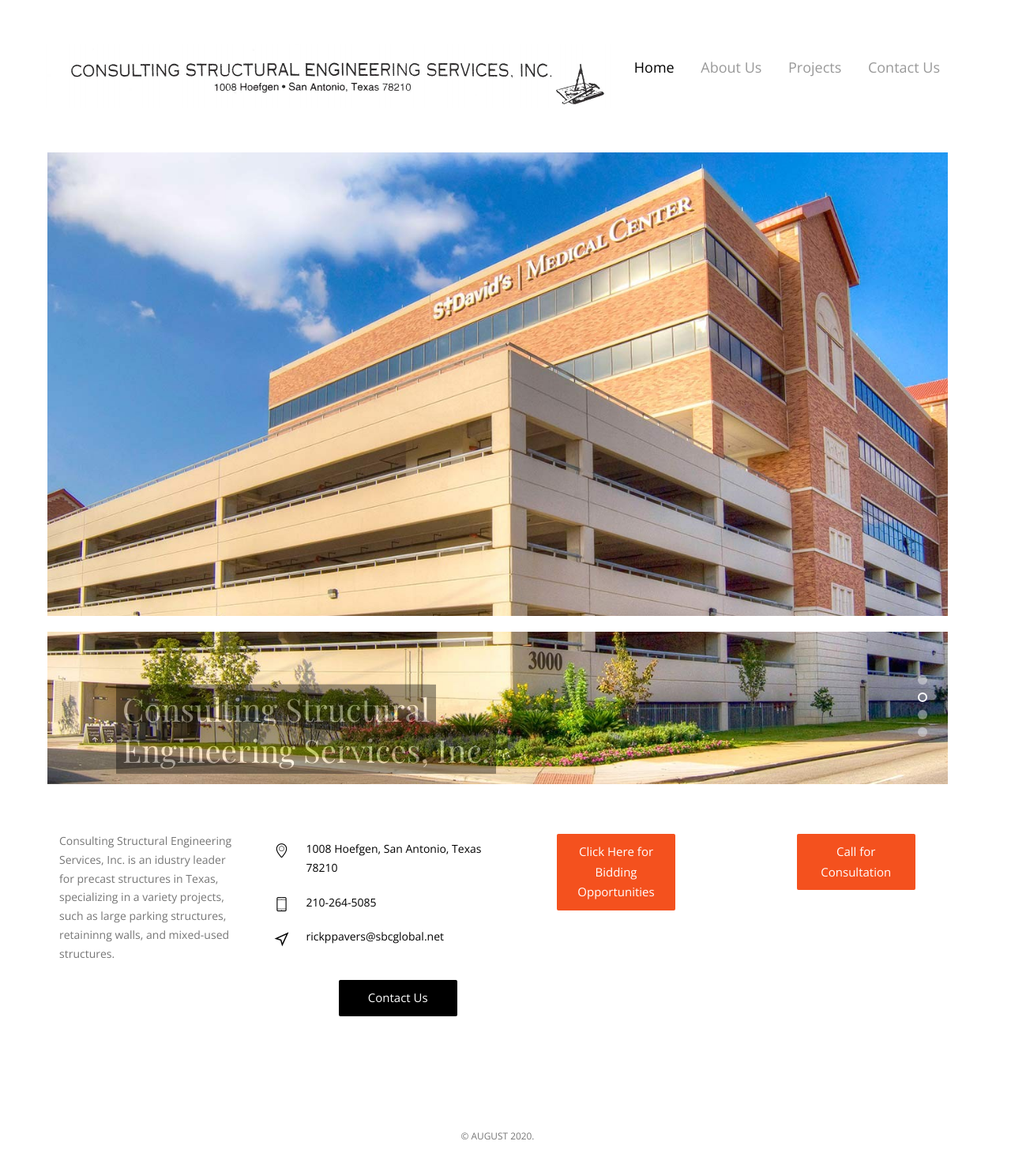
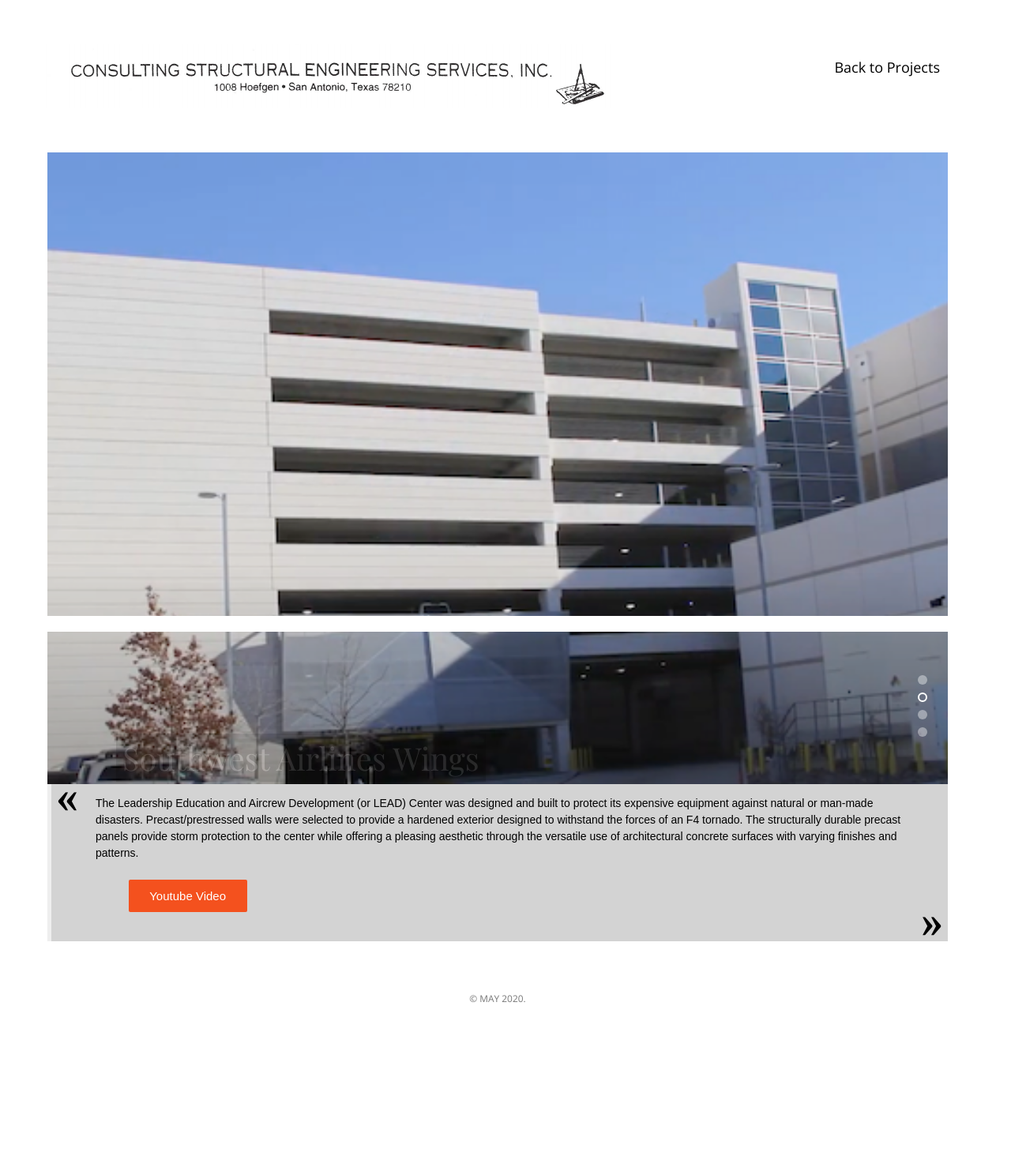
Before and after one commit to katepenshorn/katepenshorn.github.io, a plain HTML site: page uha1.html in a window 1280 px wide. Shown: the whole page at 79% size. After the commit the page ends 1316 px from the top, so only its background shows below. Drawn offline with nearby package versions, Linux system fonts and the light colour scheme; files whose address does not match are found by name.

Commit message:
update to projects
projects

```diff
--- a/index.html
+++ b/uha1.html
@@ -57,10 +57,7 @@
 					</div>
 					<div class="col-sm-10 text-right menu-1">
 						<ul>
-							<li class="active"><a href="index.html">Home</a></li>
-							<li><a href="about us.html">About Us</a></li>
-							<li><a href="projects.html">Projects</a></li>
-							<li><a href="contact.html">Contact Us</a></li>
+							<li class="active"><a href="projects.html">Back to Projects</a></li>
 						</ul>
 					</div>
 				</div>
@@ -74,94 +71,75 @@
 		<aside id="fh5co-hero">
 			<div class="flexslider">
 				<ul class="slides">
-			   	<li style="background-image: url(images/img2.jpg);">
+			   	<li style="background-image: url(images/sw.jpg);">
 			   		<div class="overlay"></div>
 			   		<div class="container-fluid">
 			   			<div class="row">
 				   			<div class="col-md-6 col-xs-8 col-md-offset-1 slider-text">
 				   				<div class="slider-text-inner">
-				   					<h1><a href="#">Consulting Structural Engineering Services, Inc. </a></h1>
+				   					<h1><a href="https://www.youtube.com/watch?v=82e-K4XdPsQ&feature=player_embedded&fbclid=IwAR3XovxKro75WRSpIdNLv20uqMDsyO1KPipI4-w6CQVXHd6mbi44uaCTa0Y">Southwest Airlines Wings</a></h1>
 
 				   				</div>
 				   			</div>
 				   		</div>
 			   		</div>
 			   	</li>
-			   	<li style="background-image: url(images/img1.jpg);">
+			   	<li style="background-image: url(images/swpicture.png);">
 			   		<div class="overlay"></div>
 			   		<div class="container-fluid">
 			   			<div class="row">
 				   			<div class="col-md-6 col-xs-8 col-md-offset-1 slider-text">
 				   				<div class="slider-text-inner">
-				   					<h1><a href="#">Consulting Structural Engineering Services, Inc. </a></h1>
+				   					<h1><a href="https://www.youtube.com/watch?v=82e-K4XdPsQ&feature=player_embedded&fbclid=IwAR3XovxKro75WRSpIdNLv20uqMDsyO1KPipI4-w6CQVXHd6mbi44uaCTa0Y">Southwest Airlines Wings </a></h1>
 				   				</div>
 				   			</div>
 				   		</div>
 			   		</div>
 			   	</li>
-			   	<li style="background-image: url(images/img3.jpeg);">
+			   	<li style="background-image: url(images/swpicture.png);">
 			   		<div class="overlay"></div>
 			   		<div class="container-fluid">
 			   			<div class="row">
 				   			<div class="col-md-6 col-xs-8 col-md-offset-1 slider-text">
 				   				<div class="slider-text-inner">
-				   					<h1><a href="#">Consulting Structural Engineering Services, Inc. </a></h1>
+				   					<h1><a href="https://www.youtube.com/watch?v=82e-K4XdPsQ&feature=player_embedded&fbclid=IwAR3XovxKro75WRSpIdNLv20uqMDsyO1KPipI4-w6CQVXHd6mbi44uaCTa0Y">Southwest Airlines Wings </a></h1>
 				   				</div>
 				   			</div>
 				   		</div>
 			   		</div>
 			   	</li>
-			   	<li style="background-image: url(images/img5.jpg);">
+			   	<li style="background-image: url(images/youtube-logo.webp);">
 			   		<div class="overlay"></div>
 			   		<div class="container-fluid">
 			   			<div class="row">
 				   			<div class="col-md-6 col-xs-8 col-md-offset-1 slider-text">
 				   				<div class="slider-text-inner">
-				   					<h1><a href="#">Consulting Structural Engineering Services, Inc. </a></h1>
+				   					<h1><a href="https://www.youtube.com/watch?v=82e-K4XdPsQ&feature=player_embedded&fbclid=IwAR3XovxKro75WRSpIdNLv20uqMDsyO1KPipI4-w6CQVXHd6mbi44uaCTa0Y">Click Here to See Video </a></h1>
 				   				</div>
 				   			</div>
 				   		</div>
 			   		</div>
 			   	</li>
 			  	</ul>
-		  	</div>
+			  </div>
+              <blockquote lang="fr">The Leadership Education and Aircrew Development (or LEAD) Center was designed and built to protect its expensive equipment against natural or man-made disasters. Precast/prestressed walls were selected to provide a hardened exterior designed to withstand the forces of an F4 tornado. The structurally durable precast panels provide storm protection to the center while offering a pleasing aesthetic through the versatile use of architectural concrete surfaces with varying finishes and patterns.
+				<div class="row">
+					<div class="col-md-3 fh5co-widget">
+						<center><P><a href="https://www.youtube.com/watch?v=82e-K4XdPsQ&feature=player_embedded&fbclid=IwAR3XovxKro75WRSpIdNLv20uqMDsyO1KPipI4-w6CQVXHd6mbi44uaCTa0Y""><button class="button"><span>Youtube Video</span></button></a></P></center>
+					</div>
+				</div>
+			 </i></blockquote>
+
 
 	</div><!-- END container -->
 
-	<div class="container">
-		<footer id="fh5co-footer" role="contentinfo">
-				<div class="row">
-						<div class="col-md-3 fh5co-widget">
-							<p> Consulting Structural Engineering Services, Inc. is an idustry leader for precast structures in Texas, specializing in a variety projects, such as large parking structures, retaininng walls, and mixed-used structures. </p>
-						</div>
-
-						<div class="col-md-3">
-								<h4></h4>
-								<ul class="contact-info">
-									<li><i class="icon-location4"></i>1008 Hoefgen, San Antonio, Texas 78210</li>
-									<li><i class="icon-phone3"></i>210-264-5085</li>
-									<li><i class="icon-location3"></i><a href="#">rickppavers@sbcglobal.net</a></li>
-									<li><center><P><a href="contact.html"><button class="button2"><span>Contact Us</span></button></a></P></center></li>
-								</ul>
-							</div>
-
-			<div class="row">
-				<div class="col-md-3 fh5co-widget">
-					<center><P><a href="bidding.html"><button class="button"><span>Click Here for Bidding Opportunities</span></button></a></P></center>
-				</div>
 
 
-				<div class="row">
-					<div class="col-md-3 fh5co-widget">
-						<center><P><a href="contact.html"><button class="button"><span>Call for Consultation</span></button></a></P></center>
-				</div>
-
-			</div>
 
 			<div class="row copyright">
 				<div class="col-md-12 text-center">
 					<p>
-						<small class="block">&copy; AUGUST 2020.</small>
+						<small class="block">&copy; MAY 2020.</small>
 					</p>
 
 		</footer>
```
Also changed, not shown: about us.html (+6 -5 lines), projects.html (+3 -3 lines), images/uh1a.jpg (added), images/uh1a2.jpg (added), 1 other file.
